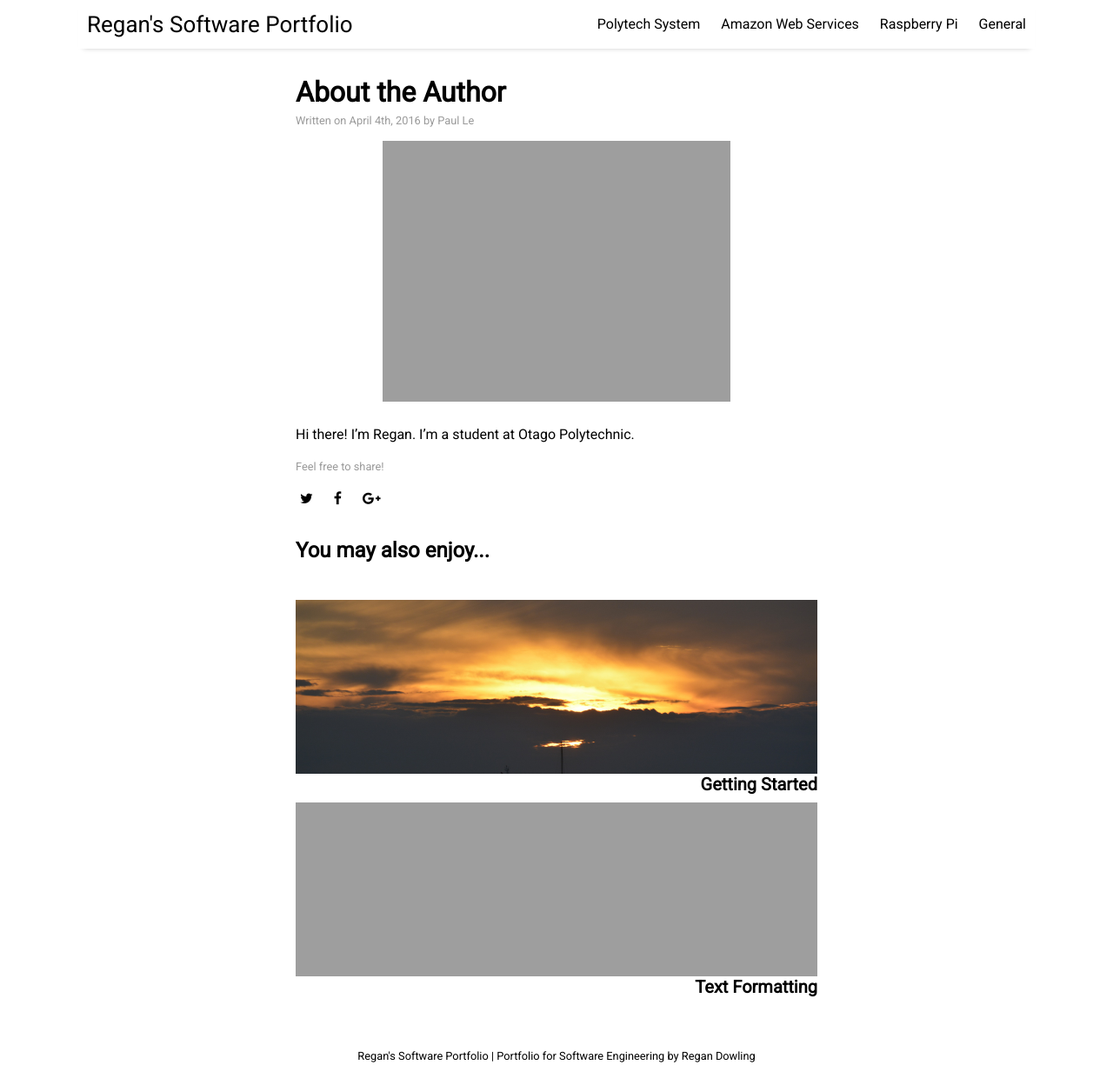
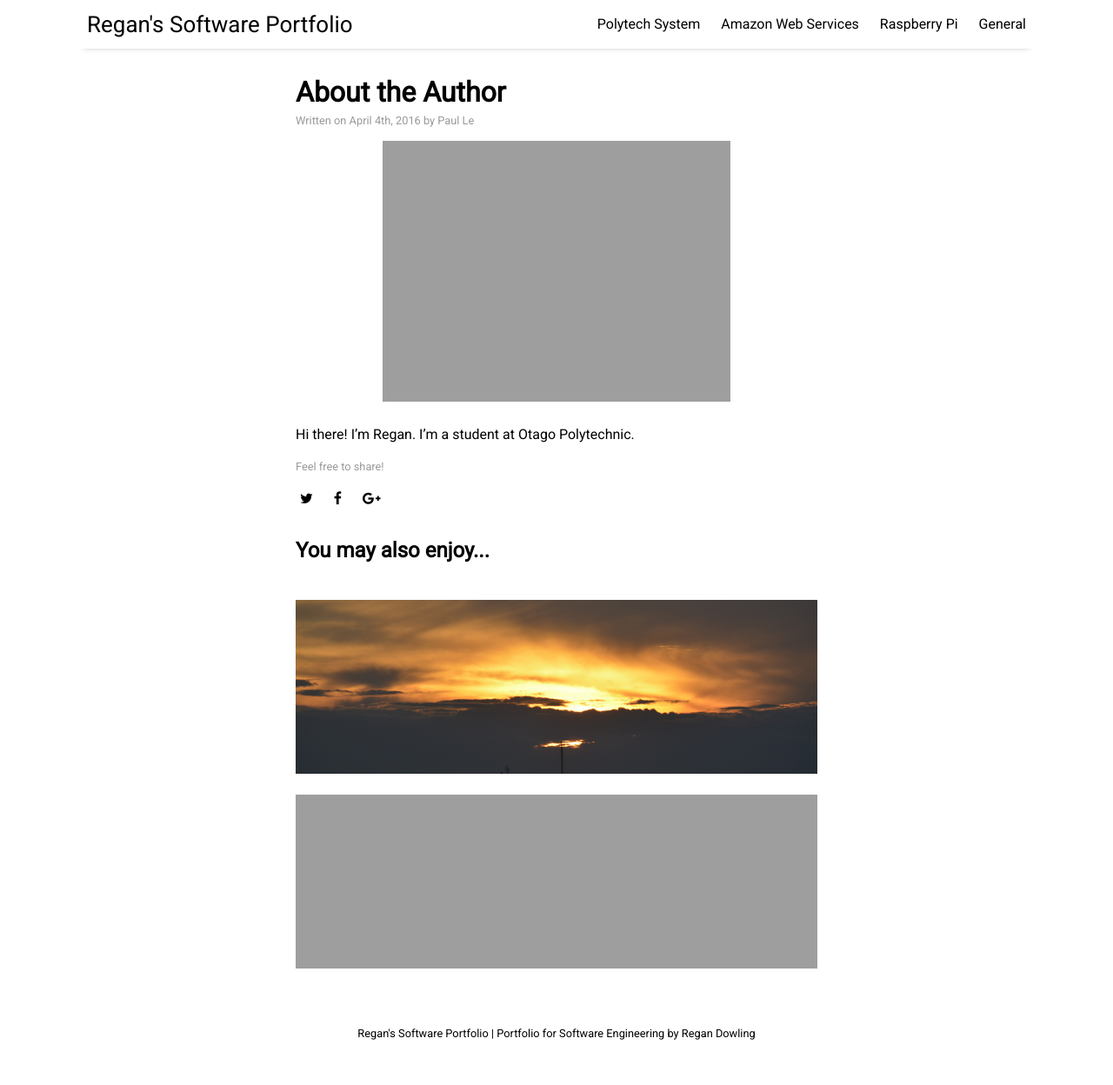
Before and after one commit to regan3765/portfolio, a Jekyll site: the page built from _posts/2016-04-04-about-the-author.md, in a window 1280 px wide and 1248 px high. Shown: the whole window at 87% size. Built offline with Jekyll 4.4.1, drawn with Linux system fonts in a browser that asks for light colours; nearby versions of some CDN libraries.

Commit message:
changed images

```diff
--- a/_layouts/home.html
+++ b/_layouts/home.html
@@ -15,6 +15,9 @@ title: Home
 
 {% endfor %}
 
+{% for post in paginator.polytech %}
+
+{% endfor %}
 <!-- Pagination links -->
 <div class="pagination">
   {% if paginator.next_page %}
--- a/_posts/2016-04-04-about-the-author.md
+++ b/_posts/2016-04-04-about-the-author.md
@@ -4,7 +4,7 @@ title: "About the Author"
 author: "Paul Le"
 categories: facts
 tags: [sample]
-image: cuba-4.jpg
+image: t-bucket.JPG
 ---
 
 Hi there! I'm Regan. I’m a student at Otago Polytechnic.
--- a/_posts/2016-09-09-text-formatting.md
+++ b/_posts/2016-09-09-text-formatting.md
@@ -1,10 +1,10 @@
 ---
 layout: post
-title: "Text Formatting"
+title: ""
 author: "Paul Le"
 categories: sample
 tags: [sample]
-image: arctic-1.jpg
+image: thejudge.JPG
 ---
 
 # Markdown Support
--- a/_posts/2016-10-10-getting-started.md
+++ b/_posts/2016-10-10-getting-started.md
@@ -1,6 +1,6 @@
 ---
 layout: post
-title: "Getting Started"
+title: ""
 author: "Paul Le"
 categories: documentation
 tags: [documentation,sample]
```
Also changed, not shown: _posts/2017-01-01-welcome-to-millennial.md (+1 -1 lines).
